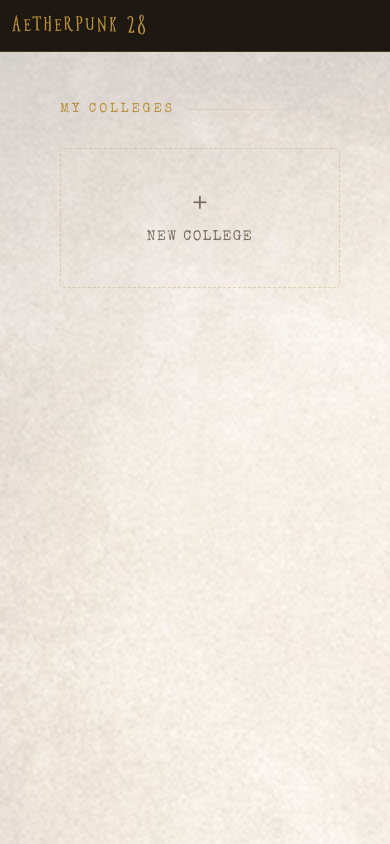
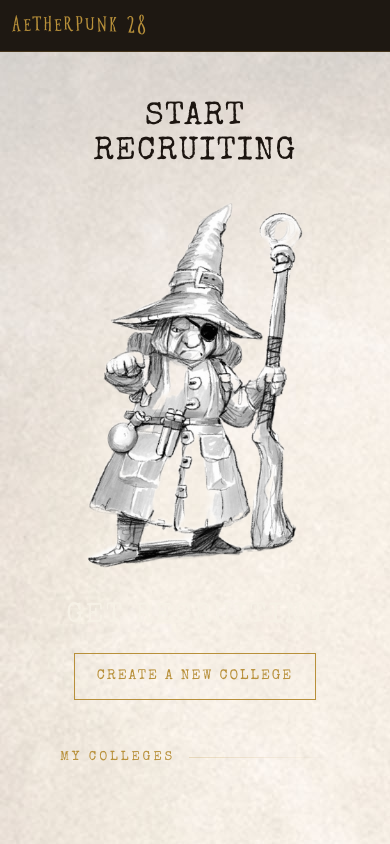
Before and after one commit to dnirns/aetherpunk28-list-builder, a SvelteKit app: page / in a window 390 px wide. Built offline with nearby package versions, Linux system fonts and the light colour scheme; a web font is replaced by a local one.

Commit message:
landing page re-factored to use image and columns

```diff
--- a/src/lib/components/builder/models-step.svelte
+++ b/src/lib/components/builder/models-step.svelte
@@ -82,7 +82,6 @@
 	<div class="layout">
 		<aside class="lists">
 			<section class="list-section">
-				<div class="list-header">Roster ({allModels.length})</div>
 				<div class="list-items">
 					{#each allModels as model (model.id)}
 						<button
@@ -207,14 +206,6 @@
 		flex-direction: column;
 		gap: 8px;
 	}
-	.list-header {
-		font-family: 'Special Elite', serif;
-		font-size: 11px;
-		letter-spacing: 0.18em;
-		text-transform: uppercase;
-		color: var(--gold);
-		padding: 0 4px;
-	}
 	.list-items {
 		display: flex;
 		flex-direction: column;
--- a/src/routes/+page.svelte
+++ b/src/routes/+page.svelte
@@ -27,6 +27,15 @@
 </svelte:head>
 
 <div class="home-screen">
+	<div class="home-layout">
+		<aside class="home-recruit">
+			<h1 class="recruit-title">Start Recruiting</h1>
+			<img class="recruit-image" src="/images/rebecca.png" alt="Recruiter" />
+			<div class="recruit-heading">Get Recruiting</div>
+			<a class="recruit-button" href={resolve('/builder')}>Create a New College</a>
+		</aside>
+
+		<section class="home-colleges">
 			<div class="ap-section-label home-heading">My Colleges</div>
 
 			<div class="colleges-grid">
@@ -79,11 +88,8 @@
 						<div class="card-open">Open College →</div>
 					</a>
 				{/each}
-
-		<a class="ap-card-dashed new-college-card" href={resolve('/builder')}>
-			<div class="new-college-plus">+</div>
-			<div class="new-college-label">New College</div>
-		</a>
+			</div>
+		</section>
 	</div>
 </div>
 
@@ -93,15 +99,97 @@
 		padding: 48px 60px;
 	}
 
+	.home-layout {
+		display: grid;
+		grid-template-columns: 1fr 1fr;
+		gap: 48px;
+		align-items: start;
+	}
+
+	.home-recruit {
+		display: flex;
+		flex-direction: column;
+		align-items: center;
+		gap: 8px;
+		position: sticky;
+		top: 48px;
+	}
+
+	.recruit-title {
+		font-family: 'Special Elite', serif;
+		font-size: 32px;
+		letter-spacing: 0.04em;
+		text-transform: uppercase;
+		color: var(--ink);
+		text-align: center;
+		margin: 0 0 12px;
+		line-height: 1.1;
+	}
+
+	.recruit-button {
+		margin-top: 8px;
+	}
+
+	.recruit-image {
+		max-width: 100%;
+		max-height: calc(100vh - 240px);
+		width: auto;
+		height: auto;
+		display: block;
+		object-fit: contain;
+	}
+
+	.recruit-heading {
+		font-family: 'Special Elite', serif;
+		font-size: 28px;
+		letter-spacing: 0.08em;
+		text-transform: uppercase;
+		color: var(--parchment);
+		text-align: center;
+	}
+
+	.recruit-button {
+		font-family: 'Special Elite', serif;
+		font-size: 14px;
+		letter-spacing: 0.14em;
+		text-transform: uppercase;
+		color: var(--gold);
+		border: 1px solid var(--gold);
+		padding: 12px 22px;
+		text-decoration: none;
+		transition:
+			background 0.15s,
+			color 0.15s;
+	}
+	.recruit-button:hover {
+		background: var(--gold);
+		color: var(--ink);
+	}
+
 	.home-heading {
 		margin-bottom: 28px;
 	}
 
 	.colleges-grid {
 		display: grid;
-		grid-template-columns: repeat(auto-fill, minmax(280px, 1fr));
+		grid-template-columns: repeat(2, 1fr);
 		gap: 16px;
 		margin-bottom: 32px;
+	}
+
+	@media (max-width: 1200px) {
+		.colleges-grid {
+			grid-template-columns: 1fr;
+		}
+	}
+
+	@media (max-width: 900px) {
+		.home-layout {
+			grid-template-columns: 1fr;
+		}
+		.home-recruit {
+			position: static;
+		}
 	}
 
 	.college-card {
@@ -197,15 +285,4 @@
 	.college-card:hover .card-open {
 		opacity: 1;
 	}
-
-	.new-college-plus {
-		font-size: 30px;
-		line-height: 1;
-	}
-	.new-college-label {
-		font-family: 'Special Elite', serif;
-		font-size: 14px;
-		letter-spacing: 0.1em;
-		text-transform: uppercase;
-	}
 </style>
```
Lines whose indentation alone changed are shown as unchanged.
